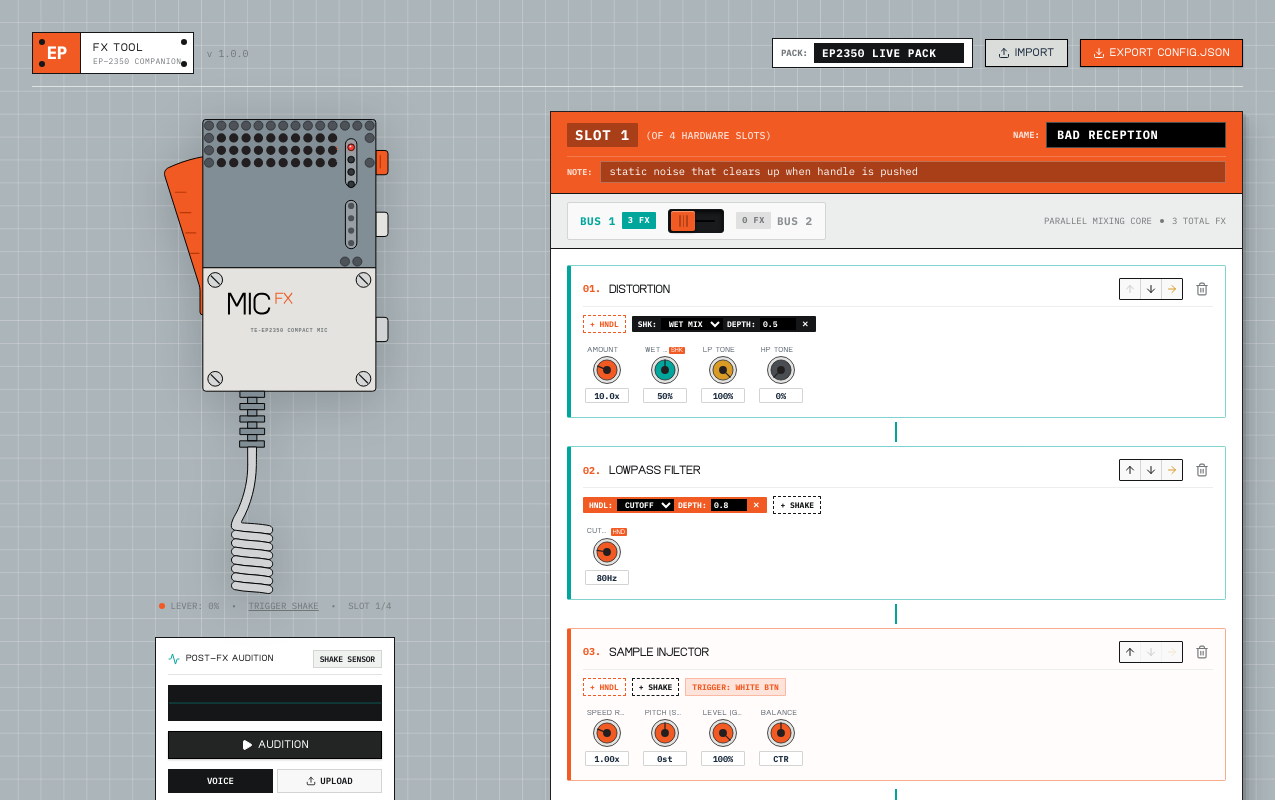
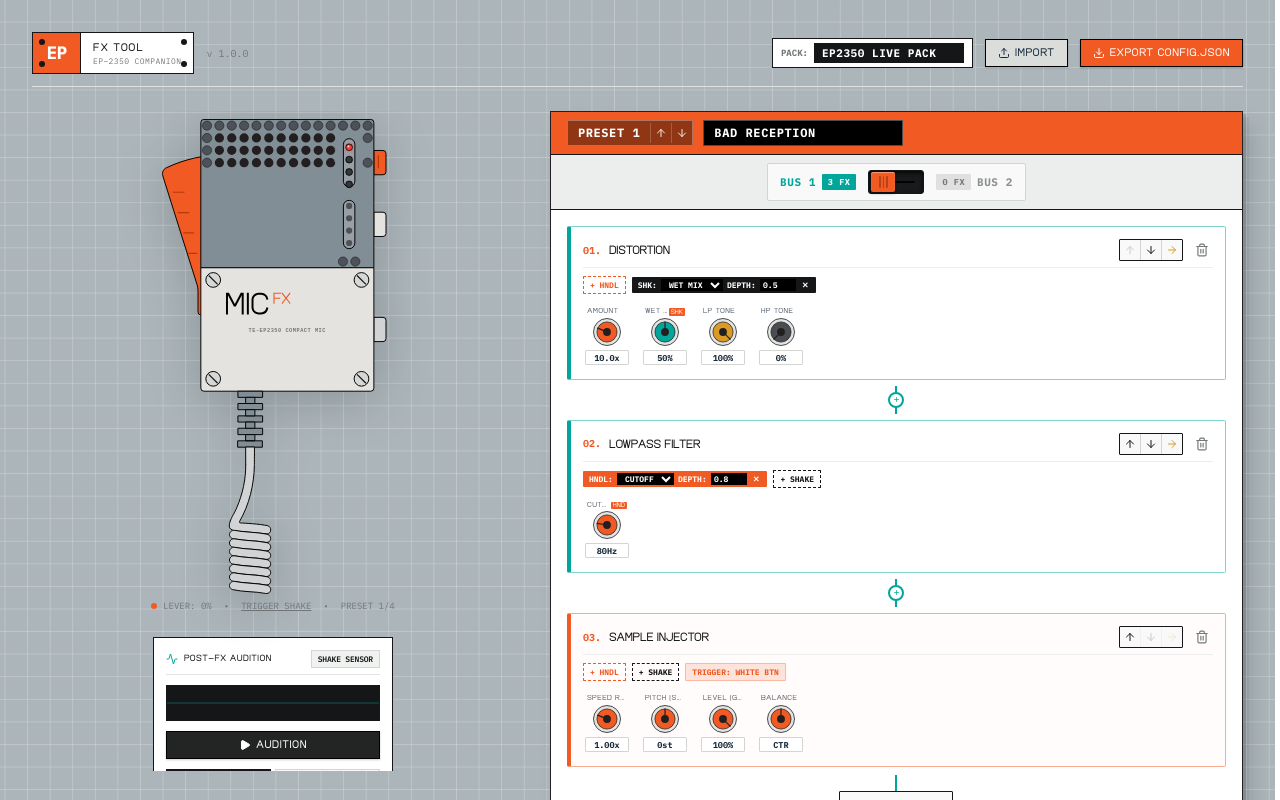
Before and after one commit to MaksimVerzakov/EP2350-FX-Tool, a React (Vite) app: page / in a window 1280 px wide. Shown: the top 800 px of the page. Built offline with nearby package versions, Linux system fonts and the light colour scheme.

Commit message:
refactor: rename slots to presets, add preset up/down controls, clean header, restore mid-chain insert plus, and make left column fixed height

```diff
--- a/src/App.tsx
+++ b/src/App.tsx
@@ -109,8 +109,8 @@ export const App: React.FC = () => {
         {/* 2. MAIN TWO-COLUMN WORKBENCH DESK */}
         <div className="grid grid-cols-1 lg:grid-cols-12 gap-8 items-start">
 
-          {/* LEFT COLUMN: Hardware Mic Device + Compact Audition Player */}
-          <div className="lg:col-span-5 flex flex-col items-center gap-2">
+          {/* LEFT COLUMN: Hardware Mic Device + Compact Audition Player (Fixed Height with Internal Scroll) */}
+          <div className="lg:col-span-5 w-full lg:h-[660px] lg:overflow-y-auto lg:overflow-x-hidden flex flex-col items-center gap-2 pr-1 pb-4">
             <MicDevice
               activeSlot={activeSlot}
               onSelectSlot={setActiveSlot}
@@ -134,7 +134,9 @@ export const App: React.FC = () => {
           <div className="lg:col-span-7 flex flex-col items-center">
             <PresetLedger
               preset={activePreset}
+              totalPresets={pack.presets.length}
               onUpdatePreset={handleUpdateActivePreset}
+              onSelectPreset={setActiveSlot}
             />
           </div>
         </div>
@@ -168,10 +170,10 @@ export const App: React.FC = () => {
 
               <div>
                 <strong className="block text-[11px] uppercase tracking-wide text-[#73787a] mb-1">
-                  2. Slot Selection
+                  2. Preset Selection
                 </strong>
                 <p className="text-[#333]">
-                  Click the physical orange button or the 4 vertical LEDs on the mic grille to switch between slots 1 through 4.
+                  Click the physical orange button or the 4 vertical LEDs on the mic grille, or use the Preset up/down controls on the editor to switch between presets 1 through 4.
                 </p>
               </div>
 
--- a/src/components/MicDevice.tsx
+++ b/src/components/MicDevice.tsx
@@ -234,7 +234,7 @@ export const MicDevice: React.FC<MicDeviceProps> = ({
                 onClick={() => onSelectSlot(slot)}
                 className="cursor-pointer group"
               >
-                <title>{`Slot ${slot + 1}`}</title>
+                <title>{`Preset ${slot + 1}`}</title>
                 {/* Hit area */}
                 <circle cx={521.08} cy={cy} r={9} fill="transparent" />
 
@@ -402,7 +402,7 @@ export const MicDevice: React.FC<MicDeviceProps> = ({
           TRIGGER SHAKE
         </button>
         <span>•</span>
-        <span>SLOT {activeSlot + 1}/4</span>
+        <span>PRESET {activeSlot + 1}/4</span>
       </div>
     </div>
   );
--- a/src/components/PresetLedger.tsx
+++ b/src/components/PresetLedger.tsx
@@ -15,7 +15,9 @@ import {
 
 interface PresetLedgerProps {
   preset: PresetConfig;
+  totalPresets?: number;
   onUpdatePreset: (updated: PresetConfig) => void;
+  onSelectPreset?: (index: number) => void;
 }
 
 // Iconic Teenage Engineering 4-Color Encoder Discipline
@@ -23,7 +25,9 @@ const ENCODER_COLORS = ['#f15a22', '#00a69c', '#d99b26', '#4a4e52'];
 
 export const PresetLedger: React.FC<PresetLedgerProps> = ({
   preset,
-  onUpdatePreset
+  totalPresets = 4,
+  onUpdatePreset,
+  onSelectPreset
 }) => {
   // Dual-Bus Active Tab: Bus 1 (Primary) or Bus 2 (Parallel)
   const [activeBus, setActiveBus] = useState<1 | 2>(1);
@@ -511,46 +515,45 @@ export const PresetLedger: React.FC<PresetLedgerProps> = ({
   return (
     <div className="te-ledger-card w-full flex flex-col select-none overflow-hidden min-h-[580px]">
       {/* 1. TOP ORANGE HEADER TAB */}
-      <div className="bg-[#f15a22] text-white px-4 py-2.5 border-b border-[#141617] flex flex-col gap-2">
-        <div className="flex flex-wrap items-center justify-between gap-3">
-          <div className="flex items-center gap-2">
-            <span className="font-mono font-bold text-sm tracking-wider uppercase text-white bg-black/30 px-2 py-0.5 rounded-[1px]">
-              SLOT {preset.pos + 1}
+      <div className="bg-[#f15a22] text-white px-4 py-2 border-b border-[#141617] flex items-center justify-between gap-3">
+        <div className="flex items-center gap-2.5">
+          {/* Preset Badge with Up/Down Controls */}
+          <div className="flex items-center bg-black/40 border border-white/30 rounded-[1px] font-mono shadow-2xs">
+            <span className="px-2.5 py-1 font-bold text-xs tracking-wider uppercase text-white">
+              PRESET {preset.pos + 1}
             </span>
-            <span className="text-[10px] font-mono text-white/80 font-medium">
-              (OF 4 HARDWARE SLOTS)
-            </span>
+            <div className="flex items-center border-l border-white/20 divide-x divide-white/20">
+              <button
+                onClick={() => onSelectPreset?.((preset.pos - 1 + totalPresets) % totalPresets)}
+                className="p-1 hover:bg-white hover:text-black text-white/90 transition-colors cursor-pointer"
+                title={`Previous Preset (Preset ${((preset.pos - 1 + totalPresets) % totalPresets) + 1})`}
+              >
+                <ArrowUp className="w-3 h-3" />
+              </button>
+              <button
+                onClick={() => onSelectPreset?.((preset.pos + 1) % totalPresets)}
+                className="p-1 hover:bg-white hover:text-black text-white/90 transition-colors cursor-pointer"
+                title={`Next Preset (Preset ${((preset.pos + 1) % totalPresets) + 1})`}
+              >
+                <ArrowDown className="w-3 h-3" />
+              </button>
+            </div>
           </div>
 
-          {/* High-Contrast Slot Name Field */}
-          <div className="flex items-center gap-1.5">
-            <span className="text-[9px] font-mono font-bold text-white/80">NAME:</span>
-            <input
-              type="text"
-              value={preset.name || ''}
-              onChange={(e) => onUpdatePreset({ ...preset, name: e.target.value.toUpperCase() })}
-              placeholder="SLOT NAME"
-              className="bg-black text-white placeholder:text-white/40 px-2.5 py-1 font-mono text-xs font-bold tracking-wider uppercase border border-white/30 focus:outline-none focus:border-white w-[180px]"
-              maxLength={20}
-            />
-          </div>
-        </div>
-
-        {/* Clear, High-Contrast Usage Comment / Description Field */}
-        <div className="flex items-center gap-2 pt-1 border-t border-white/20">
-          <span className="text-[8.5px] font-mono font-bold text-white/80 shrink-0">NOTE:</span>
+          {/* Name Field Directly Beside Preset Number (No "NAME:" Label) */}
           <input
             type="text"
-            value={preset.comment || ''}
-            onChange={(e) => onUpdatePreset({ ...preset, comment: e.target.value })}
-            placeholder="Add preset notes / usage hints (e.g., push handle to open filter)..."
-            className="w-full bg-black/30 text-white placeholder:text-white/60 px-2 py-0.5 font-mono text-[10.5px] border border-white/25 focus:outline-none focus:bg-black/50 focus:border-white"
+            value={preset.name || ''}
+            onChange={(e) => onUpdatePreset({ ...preset, name: e.target.value.toUpperCase() })}
+            placeholder="PRESET NAME"
+            className="bg-black text-white placeholder:text-white/40 px-2.5 py-1 font-mono text-xs font-bold tracking-wider uppercase border border-white/30 focus:outline-none focus:border-white w-[200px]"
+            maxLength={20}
           />
         </div>
       </div>
 
       {/* 2. DUAL PARALLEL BUS PHYSICAL SWITCH BAR */}
-      <div className="bg-[#eceeed] border-b border-[#141617] flex flex-wrap items-center justify-between px-4 py-2 gap-3">
+      <div className="bg-[#eceeed] border-b border-[#141617] flex items-center justify-center px-4 py-2">
         {/* PHYSICAL TE MECHANICAL SLIDER SWITCH */}
         <div className="flex items-center gap-3 bg-[#f8f9f8] px-3 py-1.5 rounded-[2px] border border-[#d2d5d2] shadow-2xs">
           {/* Left Label: BUS 1 */}
@@ -614,13 +617,6 @@ export const PresetLedger: React.FC<PresetLedgerProps> = ({
             <span className={activeBus === 2 ? 'text-[#d99b26]' : ''}>BUS 2</span>
           </button>
         </div>
-
-        {/* Global Bus Overview Badge */}
-        <div className="hidden sm:flex items-center gap-2 text-[9px] font-mono text-[#73787a]">
-          <span>PARALLEL MIXING CORE</span>
-          <span className="w-1 h-1 rounded-full bg-[#73787a]" />
-          <span>{preset.list.length} TOTAL FX</span>
-        </div>
       </div>
 
       {/* 3. FOCUSED EFFECT CHAIN CANVAS (NO ROW NUMBERS) */}
@@ -651,14 +647,25 @@ export const PresetLedger: React.FC<PresetLedgerProps> = ({
             {currentBusItems.map((item, bIdx) => (
               <React.Fragment key={item.fx.id}>
                 {renderEffectCard(item, bIdx)}
-                {/* Vertical Connector Line between effects */}
+                {/* Vertical Connector Line & Mid-Chain Insert Plus Button */}
                 {bIdx < currentBusItems.length - 1 && (
-                  <div className="flex flex-col items-center my-1">
+                  <div className="flex flex-col items-center relative my-1.5">
                     <div
-                      className={`w-[2px] h-5 ${
+                      className={`w-[2px] h-7 ${
                         activeBus === 1 ? 'bg-[#00a69c]' : 'bg-[#d99b26]'
                       }`}
                     />
+                    <button
+                      onClick={() => setAddMenuTarget({ insertIndex: bIdx + 1 })}
+                      className={`absolute top-1/2 -translate-y-1/2 w-4 h-4 rounded-full bg-white border-2 flex items-center justify-center shadow-xs cursor-pointer text-[9px] font-bold transition-transform hover:scale-125 z-10 ${
+                        activeBus === 1
+                          ? 'border-[#00a69c] text-[#00a69c] hover:bg-[#00a69c] hover:text-white'
+                          : 'border-[#d99b26] text-[#d99b26] hover:bg-[#d99b26] hover:text-white'
+                      }`}
+                      title={`Insert effect here in Bus ${activeBus}`}
+                    >
+                      +
+                    </button>
                   </div>
                 )}
               </React.Fragment>
--- a/src/utils/parser.ts
+++ b/src/utils/parser.ts
@@ -104,7 +104,7 @@ export function parseConfigJson(rawJson: string): { pack?: PackConfig; error?: s
         slotMap.set(slot, {
           id: `preset-fill-${slot}-${Date.now()}`,
           pos: slot,
-          name: `SLOT ${slot + 1}`,
+          name: `PRESET ${slot + 1}`,
           comment: '',
           list: [{ id: `fx-${slot}-s`, effect: 'SAMPLE' }]
         });
```
